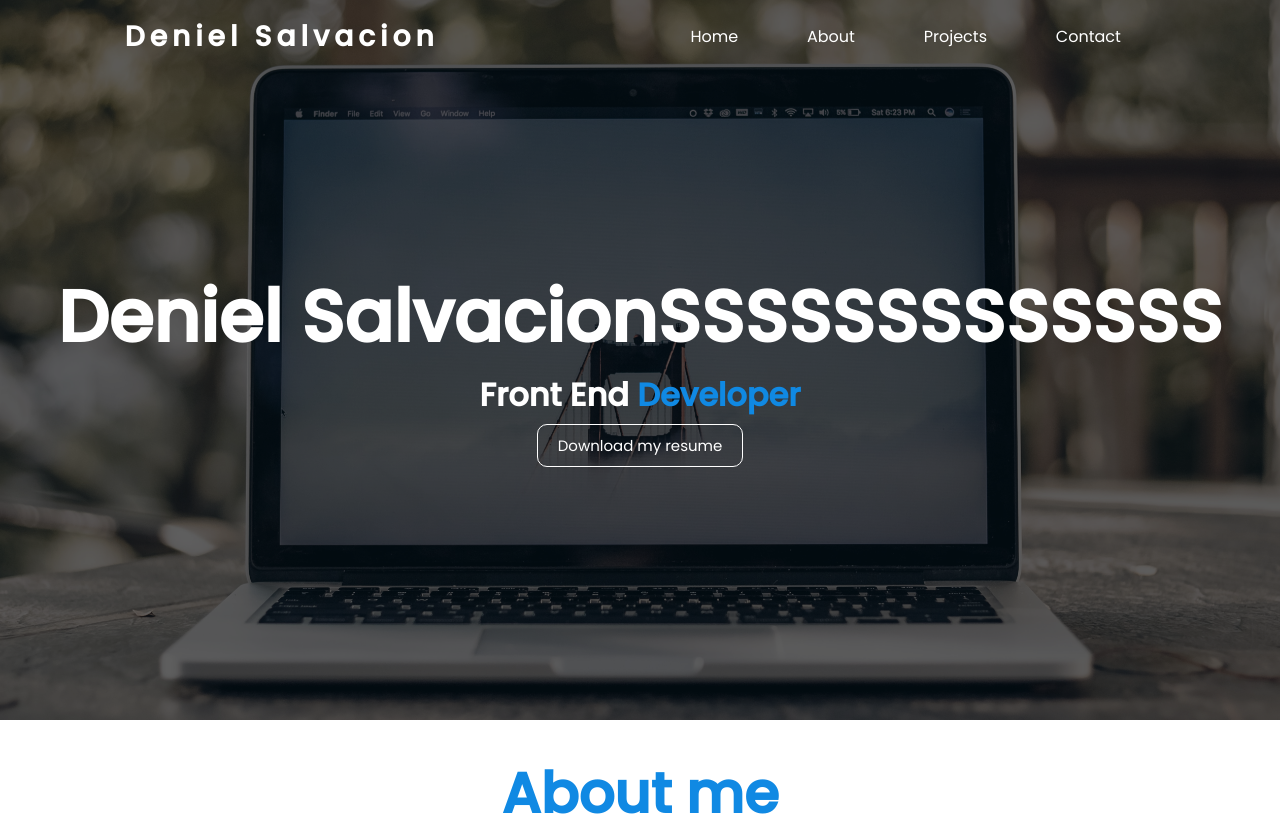
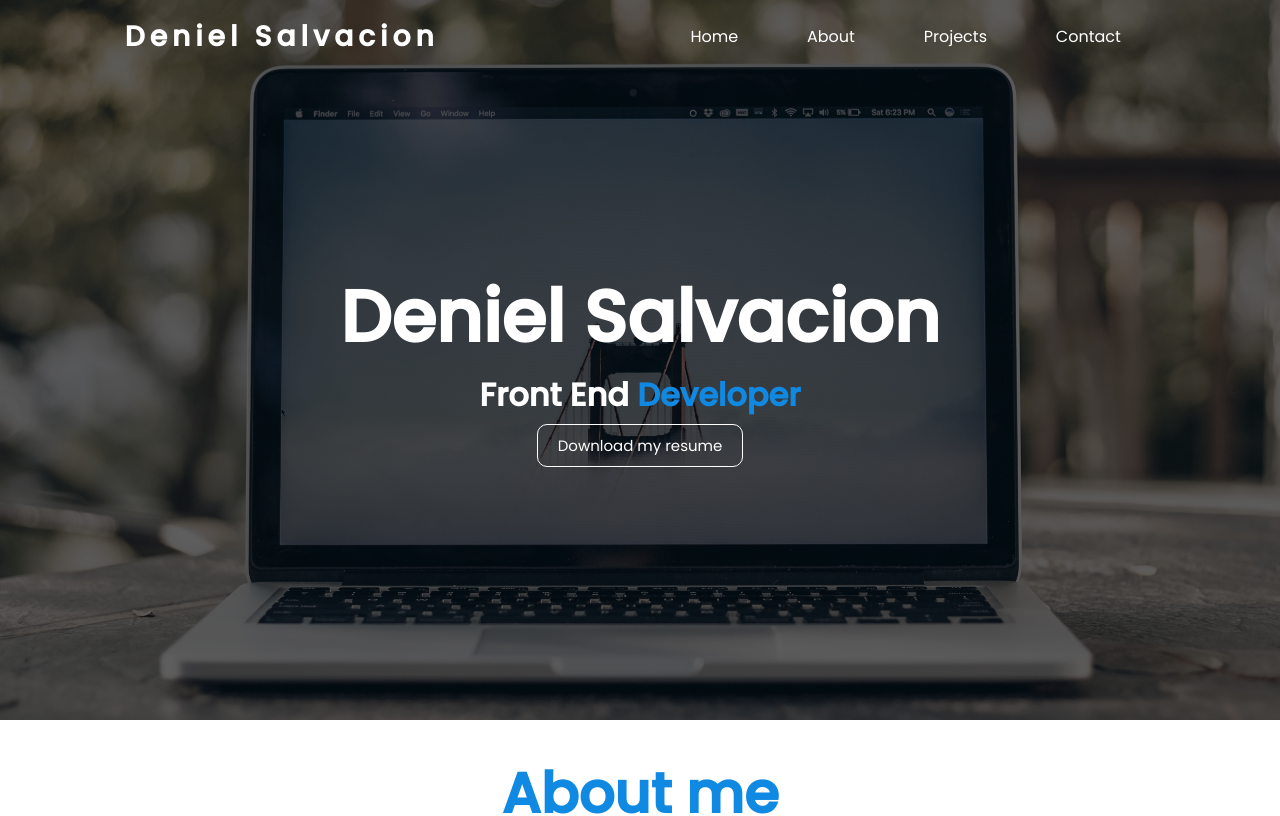
Before and after one commit to Denyyel914/React-Portfolio, a React (Create React App) app: page / in a window 1280 px wide. Shown: the top 816 px of the page. Built offline with nearby package versions, Linux system fonts and the light colour scheme.

Commit message:
refactor: code cleanup

```diff
--- a/src/Components/Header.js
+++ b/src/Components/Header.js
@@ -37,7 +37,7 @@ const Header = () => {
         </div>
       </header>
       <div class="main-content">
-        <h1>Deniel SalvacionSSSSSSSSSSSSS</h1>
+        <h1>Deniel Salvacion</h1>
         <h2>
           Front End <span>Developer</span>
         </h2>
```
